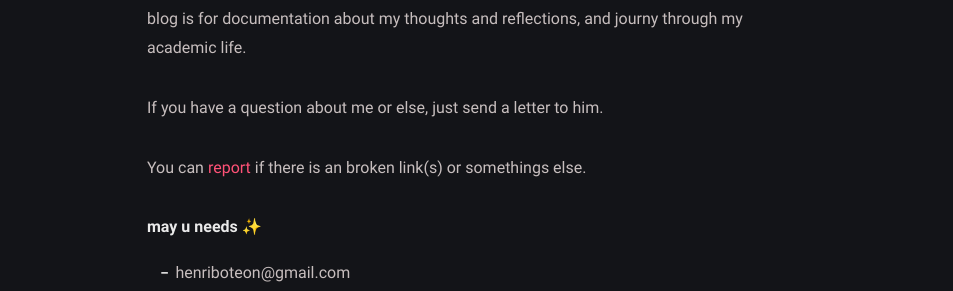
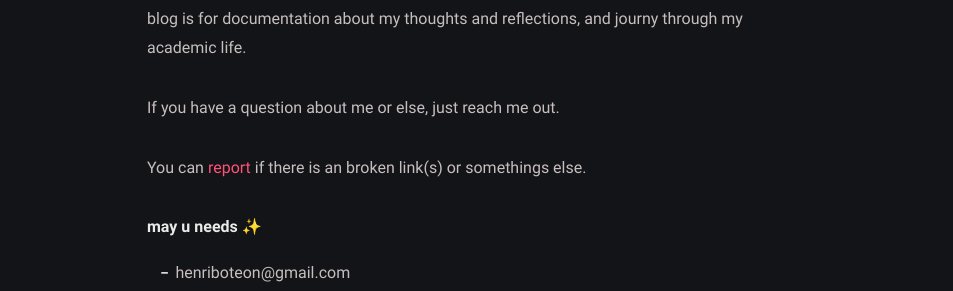
Before and after one commit to Pistachihen/pistachi.github.io, a Jekyll site: the page built from about.md, in a window 1280 px wide. Shown: the part 327-618 px from the top of the page, without its empty margins (163-1116 px from the left). Built offline with Jekyll 4.4.1, drawn with Linux system fonts in a browser that asks for light colours.

Commit message:
about.md: changed

```diff
--- a/about.md
+++ b/about.md
@@ -7,7 +7,7 @@ comments: false
 
 Howdy, I'm student of chemical engineering from São Paulo, Brazil, living in Vancouver. This blog is for documentation about my thoughts and reflections, and journy through my academic life.
 
-If you have a question about me or else, just send a letter to him.
+If you have a question about me or else, just reach me out.
 
 You can [report](http://github.com/piharpi/jekyll-klise/issues/new) if there is an broken link(s) or somethings else.
 
```
